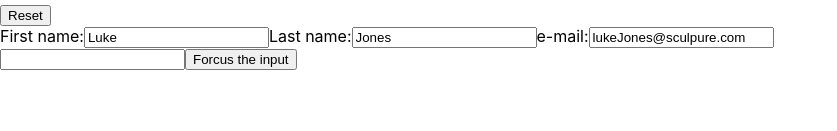
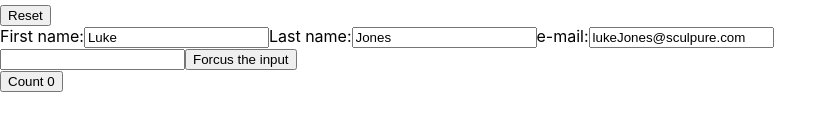
Before and after one commit to TKabakov/React, a React (Create React App) app in the folder data-flow/: page / in a window 1280 px wide. Shown: the part 275-406 px from the top of the page, without its empty margins (0-837 px from the left). Built offline with nearby package versions, Linux system fonts and the light colour scheme.

Commit message:
Updating the App.js

```diff
--- a/data-flow/src/App.js
+++ b/data-flow/src/App.js
@@ -5,6 +5,7 @@
 import RegistrationForm from './components/RegistrationForm';
 import TextInputWithFocusButton from './components/TextInputWithFocusButton'
 import React, { useState } from 'react';
+import HookCounter from './components/HookCounter';
 
 function countInitial () {
   console.log('run function')
@@ -43,6 +44,9 @@
       <div>
         <TextInputWithFocusButton/>
       </div>
+      <div>
+        <HookCounter/>
+      </div>
     </div>
   //Check the bowlShape and bowlStatus props in the child Puppy component
   );
--- a/data-flow/src/components/HookCounter.js
+++ b/data-flow/src/components/HookCounter.js
@@ -1,13 +1,14 @@
 import React, { useState } from 'react'
 
 function HookCounter() {
-    useState(0)
+
+    const [count, setCount] = useState(0)
 
   return (
     <div>
-        <button onClick={}>Count {}</button>
+        <button onClick={() => setCount(count + 1)}>Count {count}</button>
     </div>
   )
 }
 
-export default HookCounter
+export default HookCounter;
```
